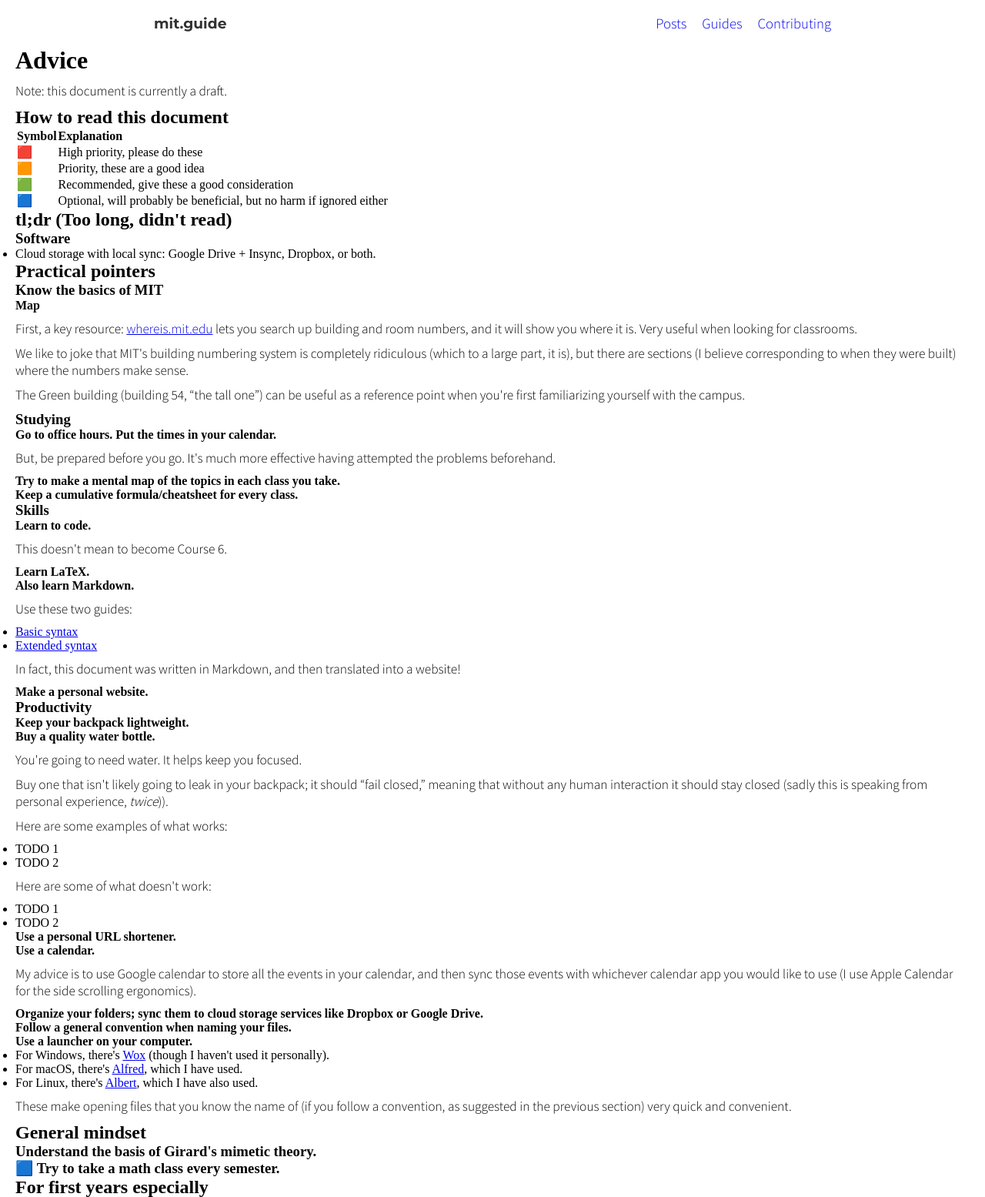
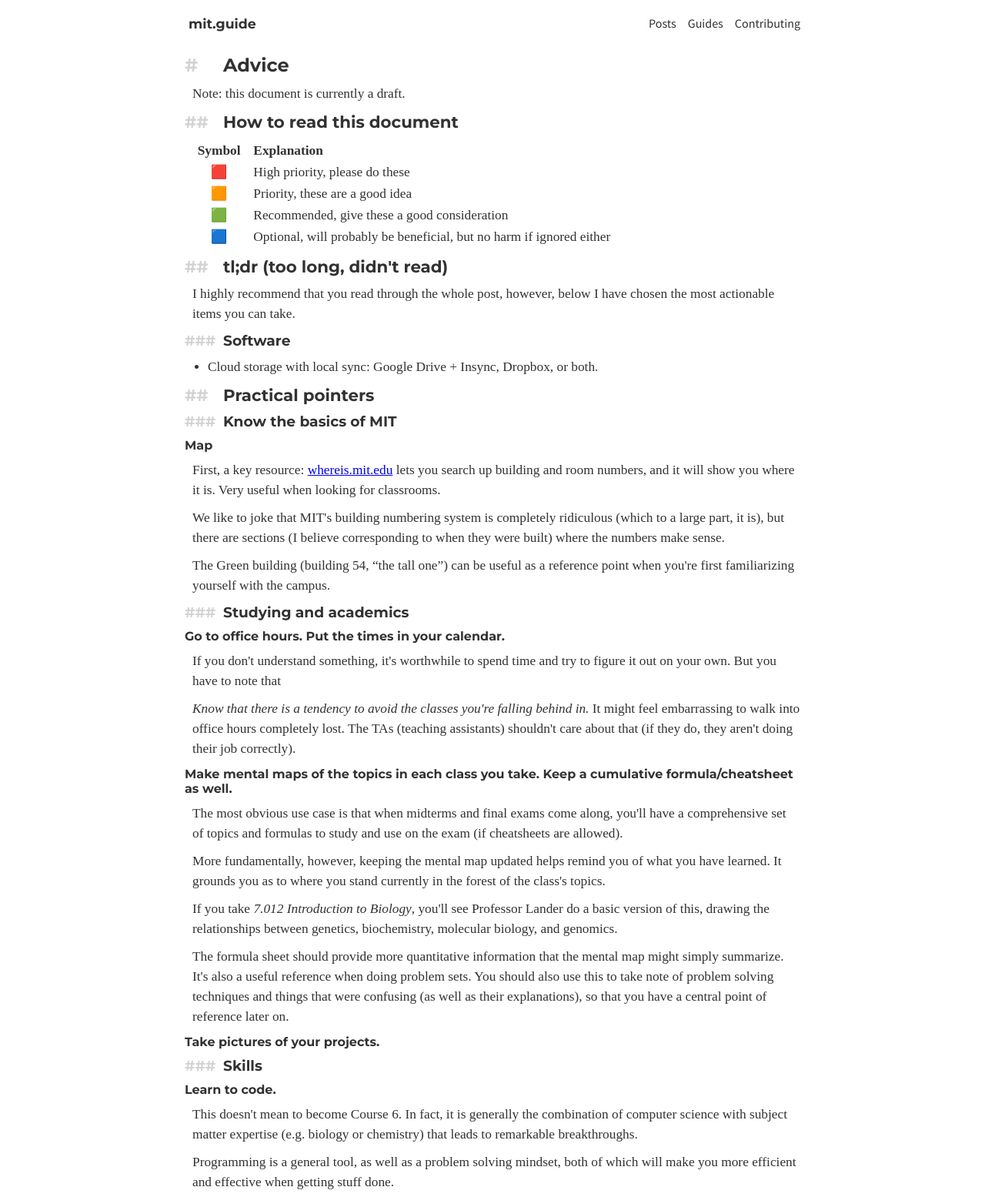
Before and after one commit to mitguide/mitguide.github.io, a Gatsby site: page /advice in a window 1280 px wide. Shown: the top 1555 px of the page at 77% size. Built offline with nearby package versions, Linux system fonts and the light colour scheme; Gatsby itself is replaced by a stand-in of ours; some packages are replaced by stand-ins of ours; a web font is replaced by a local one.

Commit message:
add glossary, more advice

````diff
--- a/content/advice.mdx
+++ b/content/advice.mdx
@@ -11,15 +11,18 @@ Note: this document is currently a draft.
 ## How to read this document
 
 |Symbol|Explanation|
-|:-----|:----------|
+|:----:|:----------|
 |🟥|High priority, please do these|
 |🟧|Priority, these are a good idea|
 |🟩|Recommended, give these a good consideration|
 |🟦|Optional, will probably be beneficial, but no harm if ignored either|
 
-## tl;dr (Too long, didn't read)
+## tl;dr (too long, didn't read)
+I highly recommend that you read through the whole post, however, below I have chosen the most actionable items you can take.
+
 ### Software
 * Cloud storage with local sync: Google Drive + Insync, Dropbox, or both.
+
 
 ## Practical pointers
 
@@ -34,19 +37,32 @@ We like to joke that MIT's building numbering system is completely ridiculous (w
 The Green building (building 54, &ldquo;the tall one&rdquo;) can be useful as a reference point when you're first familiarizing yourself with the campus.
 
 
-### Studying
+### Studying and academics
 
 #### Go to office hours. Put the times in your calendar.
-But, be prepared before you go. It's much more effective having attempted the problems beforehand.
+If you don't understand something, it's worthwhile to spend time and try to figure it out on your own. But you have to note that
 
-#### Try to make a mental map of the topics in each class you take.
+_Know that there is a tendency to avoid the classes you're falling behind in._ It might feel embarrassing to walk into office hours completely lost. The TAs (teaching assistants) shouldn't care about that (if they do, they aren't doing their job correctly).
 
-#### Keep a cumulative formula/cheatsheet for every class.
+#### Make mental maps of the topics in each class you take. Keep a cumulative formula/cheatsheet as well.
+
+The most obvious use case is that when midterms and final exams come along, you'll have a comprehensive set of topics and formulas to study and use on the exam (if cheatsheets are allowed).
+
+More fundamentally, however, keeping the mental map updated helps remind you of what you have learned. It grounds you as to where you stand currently in the forest of the class's topics.
+
+If you take _7.012 Introduction to Biology_, you'll see Professor Lander do a basic version of this, drawing the relationships between genetics, biochemistry, molecular biology, and genomics.
+
+The formula sheet should provide more quantitative information that the mental map might simply summarize. It's also a useful reference when doing problem sets. You should also use this to take note of problem solving techniques and things that were confusing (as well as their explanations), so that you have a central point of reference later on.
+
+
+#### Take pictures of your projects.
 
 ### Skills
 
 #### Learn to code.
-This doesn't mean to become Course 6.
+This doesn't mean to become Course 6. In fact, it is generally the combination of computer science with subject matter expertise (e.g. biology or chemistry) that leads to remarkable breakthroughs.
+
+Programming is a general tool, as well as a problem solving mindset, both of which will make you more efficient and effective when getting stuff done.
 
 #### Learn LaTeX.
 
@@ -58,31 +74,45 @@ Use these two guides:
 In fact, this document was written in Markdown, and then translated into a website!
 
 #### Make a personal website.
-
+I'd be happy to help you set this up.
 
 ### Productivity
 
 #### Keep your backpack lightweight.
 
 #### Buy a quality water bottle.
-You're going to need water. It helps keep you focused.
+You're going to need water. It helps keep you focused. It doesn't really matter which
 
-Buy one that isn't likely going to leak in your backpack; it should &ldquo;fail closed,&rdquo; meaning that without any human interaction it should stay closed (sadly this is speaking from personal experience, _twice_)).
+Buy one that isn't likely going to leak in your backpack; it should &ldquo;fail closed,&rdquo; meaning that without any human interaction it should stay closed (sadly this is speaking from personal experience, _twice_). _Do not_ get the Contigo Snapseal (no link on purpose) if you plan on keeping it in your backpack.
 
-Here are some examples of what works:
-* TODO 1
-* TODO 2
-
-Here are some of what doesn't work:
-* TODO 1
-* TODO 2
+The [Contigo Autoseal West Loop Travel Mug](https://www.amazon.com/Contigo-AUTOSEAL-Vaccuum-Insulated-Stainless-Travel/dp/B073WB5DG9) is the one I use (I actually own two: one for water and one for coffee; also not affiliated with Contigo in any way).
 
 #### Use a personal URL shortener.
+You can also set your browser (at least for Firefox and Chrome) to automatically use your URL shortener after pressing a specific keystroke. For example, I have mapped the key `m` to my URL shortener. That means whenever I search `m 7012` in my browser, it automatically redirects to my URL shortener, which then redirects to the Stellar page for 7.012.
+
+I'd be happy to help you set this up as well.
 
 #### Use a calendar.
 My advice is to use Google calendar to store all the events in your calendar, and then sync those events with whichever calendar app you would like to use (I use Apple Calendar for the side scrolling ergonomics).
 
 #### Organize your folders; sync them to cloud storage services like Dropbox or Google Drive.
+Going into the semester organized keeps your momemtum high. A good folder structure that works for me is the following (an actual):
+
+```
+.
+├── freshman
+│   ├── fa20
+│   │   ├── 17.309
+│   │   ├── 18.06
+│   │   ├── 5.111
+│   │   └── 8.02
+│   └── sp21
+├── sophomore
+├── junior
+└── senior
+```
+
+MIT also provides 200 GB (gigabytes) of free cloud storage on Dropbox; take advantage of this and backup your files.
 
 #### Follow a general convention when naming your files.
 
@@ -96,9 +126,11 @@ These make opening files that you know the name of (if you follow a convention,
 
 ## General mindset
 
-### Understand the basis of Girard's mimetic theory.
+### Understand the basis of Girard's mimetic theory.[^girard]
 
 ### 🟦  Try to take a math class every semester.
+
+### Learn about mental frameworks.[^frameworks]
 
 ## For first years especially
 If you can't get a summer internship, that's totally fine. In the meantime, you can learn the following skills that will be of great benefit:
@@ -111,3 +143,6 @@ If you can't get a summer internship, that's totally fine. In the meantime, you
     * Vim
     * Tmux
     * HTML/CSS/JavaScript
+
+[^girard]: _College as an incubator of Girardian terror._ ([http](https://danwang.co/college-girardian-terror/))
+[^frameworks]: _Tools for better thinking._ ([http](https://untools.co/))
--- /dev/null
+++ b/content/glossary.mdx
@@ -0,0 +1,8 @@
+---
+title: A glossary for MIT
+date: 2020-08-18
+slug: glossary
+---
+
+* **The &ldquo;Stud.&rdquo;** Colloquial name for the Stratton Student Center.
+* **Stellar** ([`stellar.mit.edu`](stellar.mit.edu)).
--- /dev/null
+++ b/content/mailing-lists.mdx
@@ -0,0 +1,5 @@
+---
+title: Mailing lists
+date: 2020-08-18
+slug: mailing-lists
+---
--- a/gatsby-config.js
+++ b/gatsby-config.js
@@ -1,3 +1,6 @@
+const path = require('path')
+const homedir = require('os').homedir()
+
 module.exports = {
   pathPrefix: "/",
   plugins: [
@@ -14,6 +17,7 @@ module.exports = {
       resolve: `gatsby-plugin-mdx`,
       options: {
         gatsbyRemarkPlugins: [
+          require.resolve(path.join(homedir, `gatsby-remark-numbered-footnotes/src`)),
           {
             resolve: `gatsby-remark-copy-linked-files`,
             options: {
--- a/package.json
+++ b/package.json
@@ -14,6 +14,7 @@
     "deploy": "gatsby build --prefix-paths && gh-pages -d public"
   },
   "dependencies": {
+    "@deckdeckgo/highlight-code": "^1.1.3",
     "@mdx-js/mdx": "^1.6.16",
     "@mdx-js/react": "^1.6.16",
     "gatsby": "^2.23.12",
--- a/src/components/header.module.scss
+++ b/src/components/header.module.scss
@@ -6,13 +6,12 @@
   justify-content: space-between;
   align-items: center;
   padding-left: 10px;
-  padding-right: 10px;
-  max-width: 900px;
+  max-width: $maxwidth;
   margin: auto;
 
   h1 {
     font-family: $herofont;
-    font-size: 14pt;
+    font-size: 13pt;
     color: $normalblack;
   }
 
@@ -21,26 +20,29 @@
   }
 
   .clickable > *:hover {
-    color: $hoverblack;
+    color: $hoverblack !important;
     text-decoration: underline;
   }
 
   .homeBtn {
     flex-basis: 10;
-    padding-left: 10px;
-    padding-right: 10px;
   }
 
   .links {
     flex: 10;
     display: flex;
-    font-family: $bodyfont;
-    font-size: 14pt;
+    font-family: $linkfont;
+    font-size: 12pt;
     justify-content: right;
 
     a {
+      color: $normalblack !important;
       padding-left: 10px;
-      padding-right: 10px;
+      padding-right: 5px;
+    }
+
+    a:hover {
+      color: $hoverblack !important;
     }
   }
 }
--- a/src/components/layout.module.scss
+++ b/src/components/layout.module.scss
@@ -9,11 +9,34 @@
   padding-left: 20px;
   padding-right: 20px;
   margin: auto;
+  margin-bottom: 30px;
+}
+
+h1, h2, h3, h4, h5, h6, p, li, tr, th, td {
+  color: $normalblack;
+}
+
+h1, h2, h3, h4, h5, h6 {
+  margin-top: 10px;
+  margin-bottom: 10px;
+  font-family: $herofont;
+}
+
+p, li, tr, th, td {
+  font-family: $bodyfont;
+  font-size: $bodyfontsize;
+  line-height: 1.5em;
 }
 
 p {
-  font-family: $bodyfont;
-  font-size: 13pt;
   margin-top: 10px;
   margin-bottom: 10px;
 }
+
+li {
+  margin-left: 30px;
+}
+
+a:hover {
+  text-decoration: underline !important;
+}
--- a/src/styles/_variables.scss
+++ b/src/styles/_variables.scss
@@ -1,16 +1,18 @@
 // imports
 @import url('https://fonts.googleapis.com/css2?family=Montserrat:wght@700&display=swap');
-@import url('https://fonts.googleapis.com/css2?family=Source+Sans+Pro:wght@300&display=swap');
+@import url('https://fonts.googleapis.com/css2?family=Libre+Baskerville:ital,wght@0,400;0,700;1,400&display=swap');
+@import url('https://fonts.googleapis.com/css2?family=Source+Sans+Pro:wght@400&display=swap');
+@import url('https://fonts.googleapis.com/css2?family=Source+Serif+Pro:ital,wght@0,400;0,700;1,400;1,700&display=swap');
 
 // variables
 $herofont: "Montserrat", sans-serif;
 $herofontsize: 36pt;
-$bodyfont: "Source Sans Pro", sans-serif;
-$bodyfontsize: 14pt;
-
+$bodyfont: "Source Serif Pro", serif;
+$bodyfontsize: 13pt;
+$linkfont: "Source Sans Pro", sans-serif;
 
 $normalblack: #323232;
 $hoverblack: #030303;
 
-$maxwidth: 900px;
+$maxwidth: 800px;
 $textmaxwidth: 700px;
--- a/src/templates/section.js
+++ b/src/templates/section.js
@@ -8,17 +8,23 @@ import React, { Component } from "react"
 import Layout from "../components/layout"
 import { graphql } from "gatsby"
 import { MDXRenderer } from "gatsby-plugin-mdx"
+import { defineCustomElements as deckDeckGoHighlightElement } from '@deckdeckgo/highlight-code/dist/loader'
 
+import styles from './section.module.scss'
+
+deckDeckGoHighlightElement()
 require(`katex/dist/katex.min.css`)
 
 class Section extends Component {
   render() {
     return (
       <Layout>
-        <h1>{ this.props.data.mdx.frontmatter.title }</h1>
-        <MDXRenderer>
-          { this.props.data.mdx.body }
-        </MDXRenderer>
+        <div className={styles.contentBody}>
+          <h1>{ this.props.data.mdx.frontmatter.title }</h1>
+          <MDXRenderer>
+            { this.props.data.mdx.body }
+          </MDXRenderer>
+        </div>
       </Layout>
     )
   }
--- /dev/null
+++ b/src/templates/section.module.scss
@@ -0,0 +1,72 @@
+@import "../styles/variables";
+
+$mdwidth: 50px;
+
+.contentBody {
+  padding-left: 10px;
+  padding-right: 10px;
+  max-width: $maxwidth;
+  margin: auto;
+
+  h1 {
+    font-size: 18pt;
+  }
+
+  h1::before {
+    content: "#";
+    display: inline-block;
+    width: $mdwidth;
+    color: lightgray;
+  }
+
+  h2 {
+    font-size: 16pt;
+  }
+
+  h2::before {
+    content: "##";
+    display: inline-block;
+    width: $mdwidth;
+    color: lightgray;
+  }
+
+  h3 {
+    font-size: 14pt;
+  }
+
+  h3::before {
+    content: "###";
+    display: inline-block;
+    width: $mdwidth;
+    color: lightgray;
+  }
+
+  h4 {
+    font-size: 12pt;
+  }
+
+  table {
+    width: 100%;
+  }
+
+  hr {
+    margin-top: 10px;
+    margin-bottom: 10px;
+  }
+
+  p {
+    margin-left: 10px;
+  }
+
+  deckgo-highlight-code {
+    --deckgo-highlight-code-carbon-header-padding: 10px;
+    --deckgo-highlight-code-carbon-header-button-width: 10px;
+    --deckgo-highlight-code-carbon-header-button-height: 10px;
+    margin: 15px 0 15px 0;
+    --deckgo-highlight-code-carbon-box-shadow: rgba(0, 0, 0, 0.55) 0 4px 4px;
+  }
+
+  code {
+    font-size: 11pt;
+  }
+}
````
Also changed, not shown: 1 other file.
